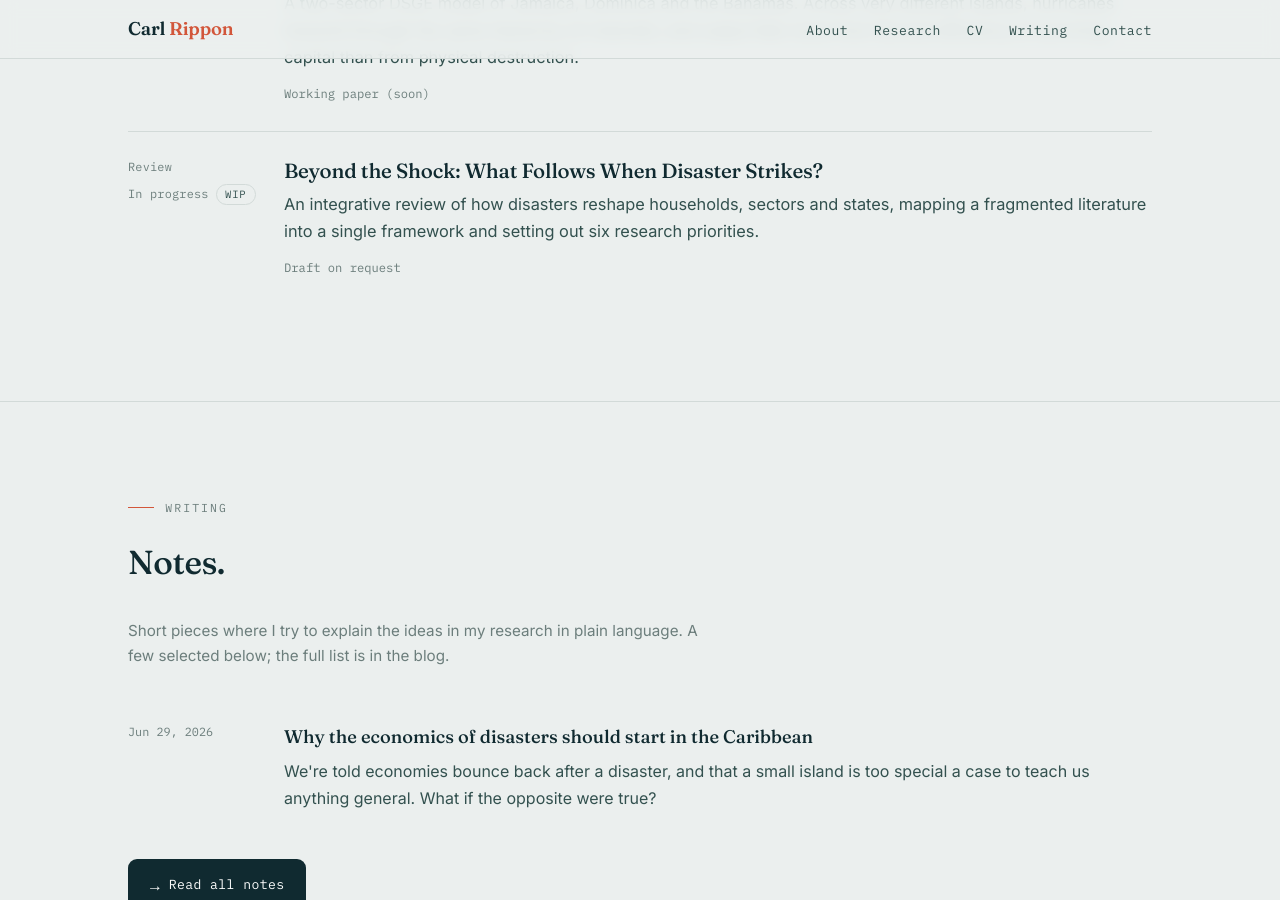
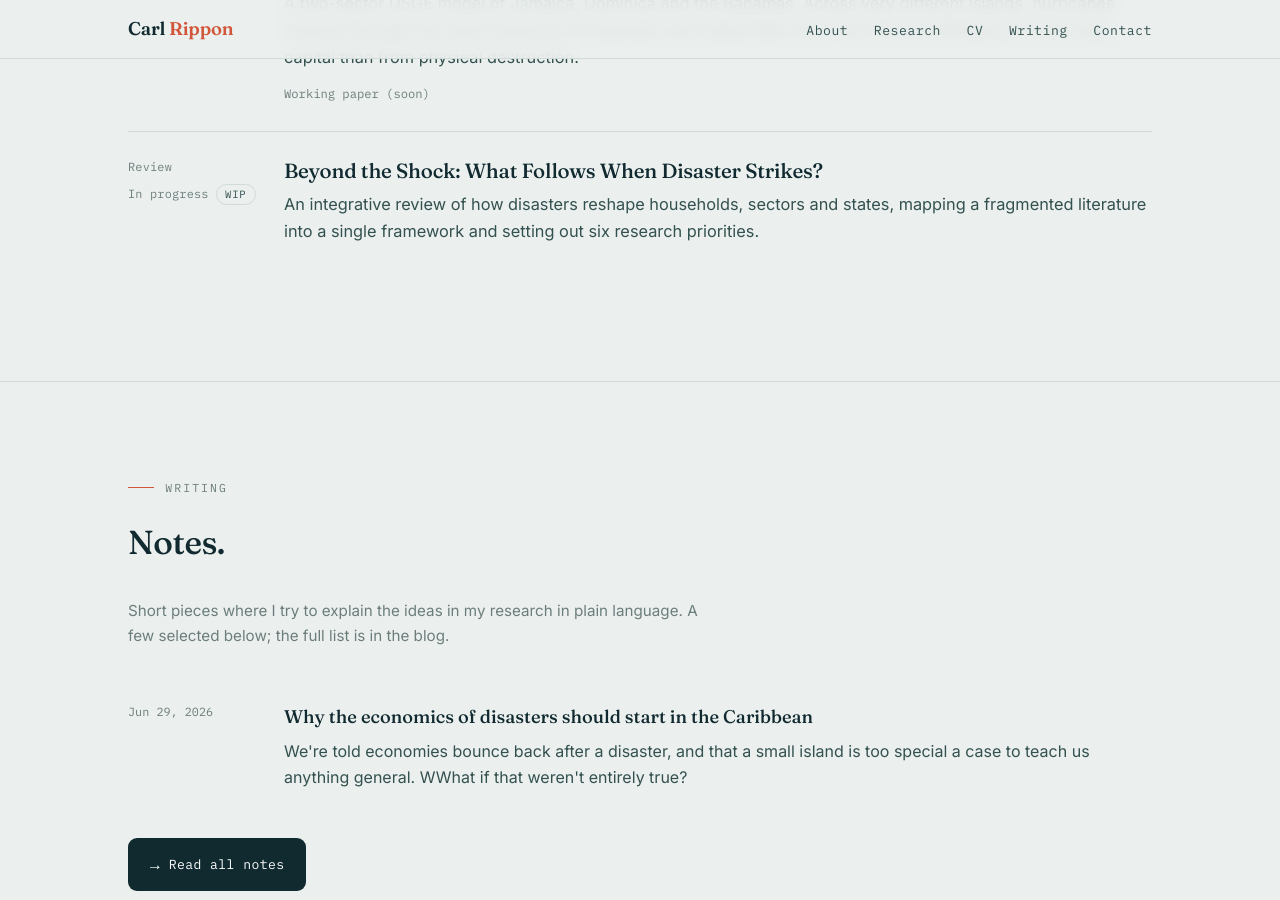
Before and after one commit to carlrippon/carlrippon.github.io, a Jekyll site: the page index.html, which Jekyll copies as it is, in a window 1280 px wide and 900 px high, scrolled down 1995 px. Built offline with Jekyll 4.4.1, drawn with Linux system fonts in a browser that asks for light colours.

Commit message:
Add files via upload

```diff
--- a/index.html
+++ b/index.html
@@ -298,7 +298,7 @@
             <h3>Beyond the Shock: What Follows When Disaster Strikes?</h3>
             <p>An integrative review of how disasters reshape households, sectors and states, mapping a fragmented literature into a single framework and setting out six research priorities.</p>
             <div class="links">
-              <a href="#" aria-disabled="true">Draft on request</a>
+              <a href="#" aria-disabled="true"></a>
             </div>
           </div>
         </article>
@@ -320,7 +320,7 @@
         <div class="date">Jun 29, 2026</div>
         <div>
           <h3>Why the economics of disasters should start in the Caribbean</h3>
-          <p>We're told economies bounce back after a disaster, and that a small island is too special a case to teach us anything general. What if the opposite were true?</p>
+          <p>We're told economies bounce back after a disaster, and that a small island is too special a case to teach us anything general. WWhat if that weren't entirely true?</p>
         </div>
       </a>
 
```
